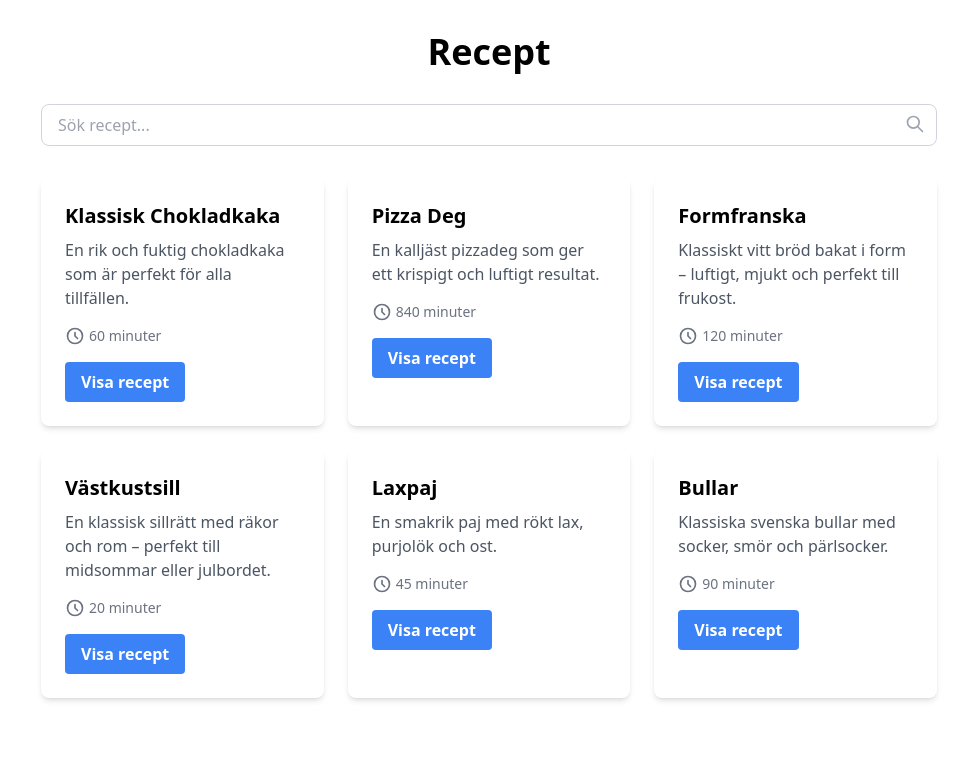
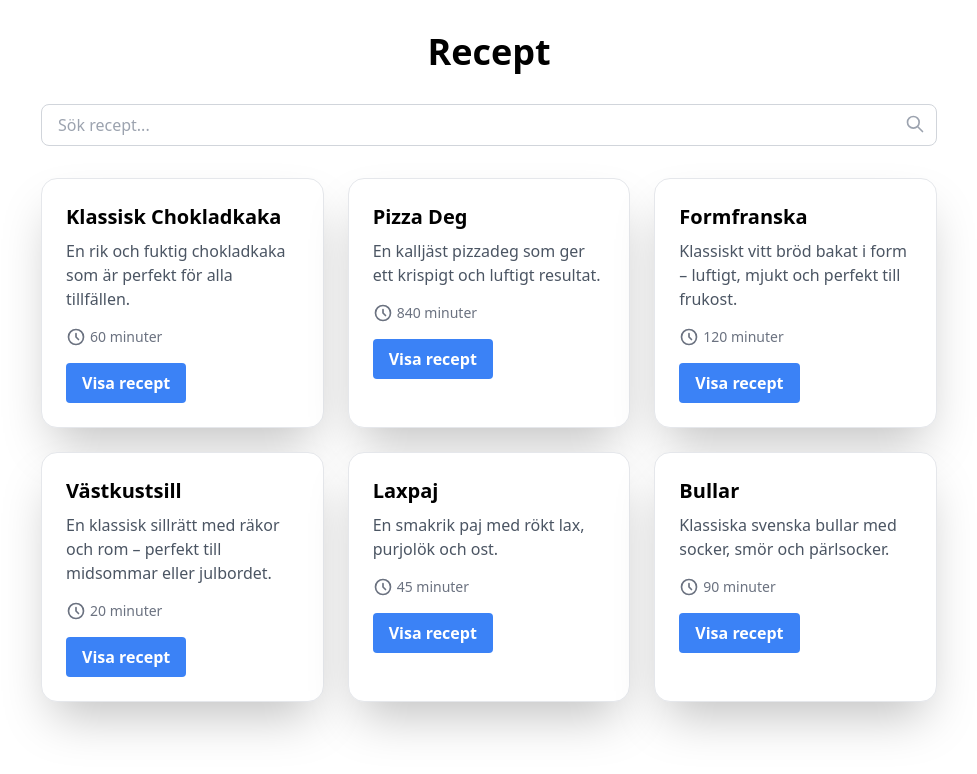
Before and after one commit to Grublaff/recipe-app, an Angular app: page / in a window 1280 px wide. Shown: the top 774 px of the page, without its empty margins (151-1128 px from the left). Built offline with nearby package versions, Linux system fonts and the light colour scheme.

Commit message:
Update recipe list component with improved search functionality

```diff
--- a/src/app/components/recipe-list/recipe-list.component.html
+++ b/src/app/components/recipe-list/recipe-list.component.html
@@ -34,7 +34,7 @@
 
     <!-- Recipe List -->
     <div *ngIf="!loading && !error" class="grid grid-cols-1 md:grid-cols-2 lg:grid-cols-3 gap-6">
-      <div *ngFor="let recipe of recipes" class="bg-white rounded-lg shadow-md overflow-hidden hover:shadow-lg transition-shadow duration-300">
+      <div *ngFor="let recipe of recipes" class="bg-white rounded-2xl shadow-2xl border border-gray-200 hover:shadow-3xl hover:border-blue-400 transition-all duration-300 overflow-hidden">
         <div class="p-6">
           <h2 class="text-xl font-semibold mb-2">{{ recipe.name }}</h2>
           <p class="text-gray-600 mb-4">{{ recipe.description }}</p>
```
